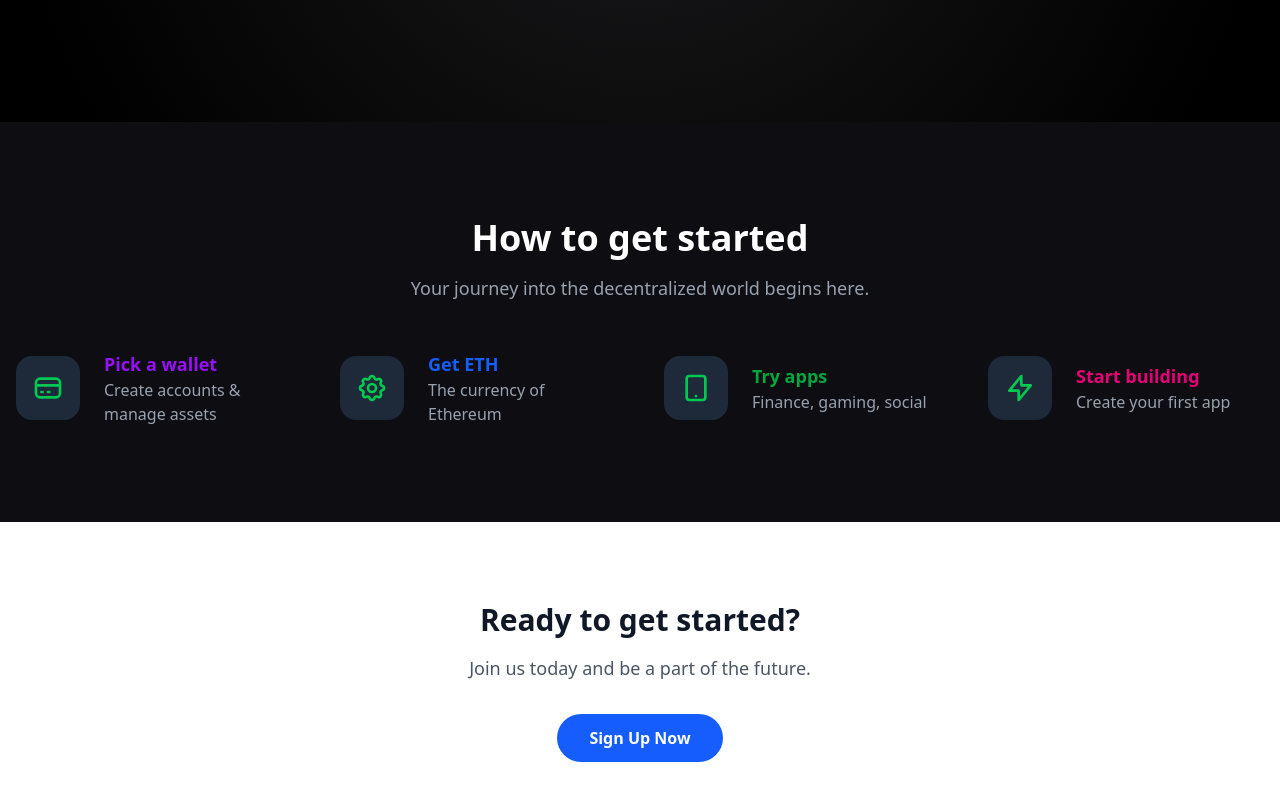
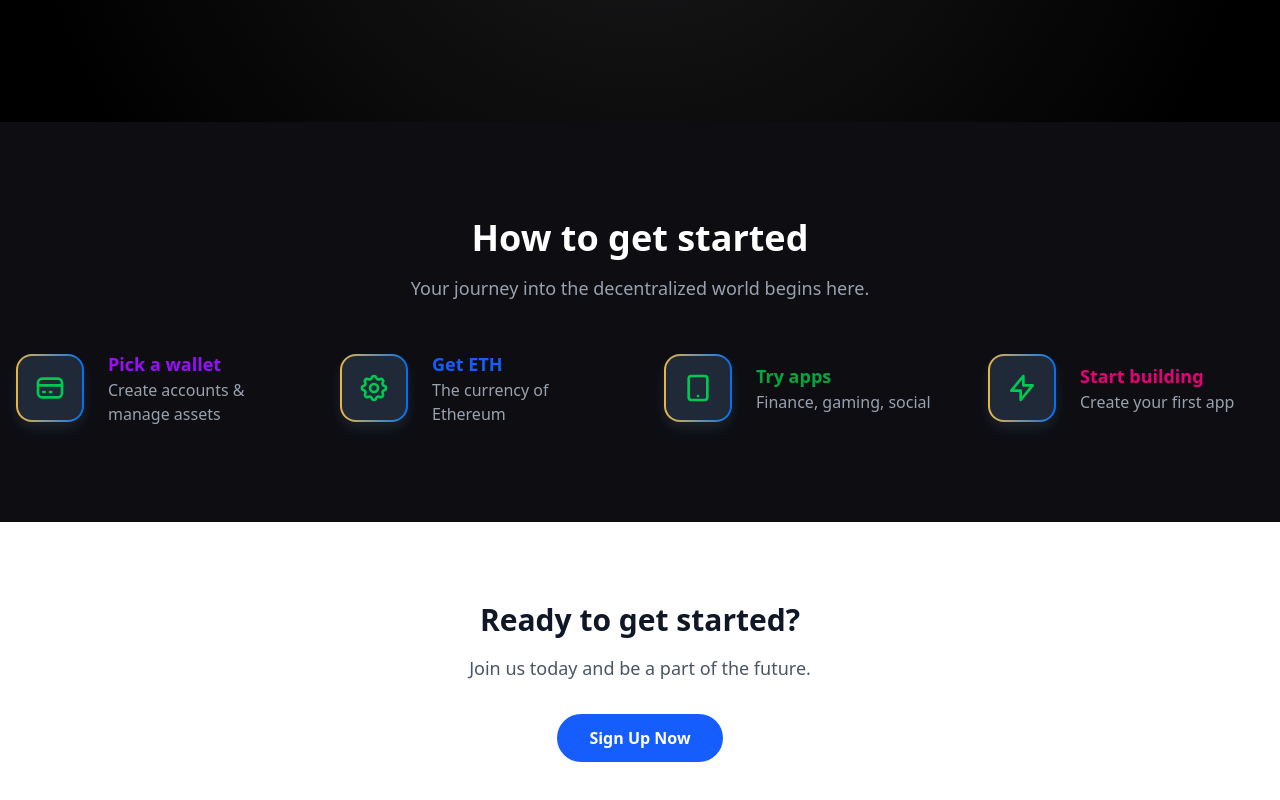
Before and after one commit to tanmayrudra/blesschain-org, a Next.js app: page / in a window 1280 px wide. Shown: the part 1313-2113 px from the top of the page. Built offline with nearby package versions, Linux system fonts and the light colour scheme.

Commit message:
Feat: Add attractive gradient border and shadow to FeatureItem icons.
- Applied a custom gradient border (golden to blue) and a matching shadow to the icon containers within the FeatureItem component, enhancing their visual appeal according to the theme colors.

```diff
--- a/src/components/home/FeaturesSection.js
+++ b/src/components/home/FeaturesSection.js
@@ -23,7 +23,15 @@
   return (
     <div className="flex items-center space-x-6 group">
       <div
-        className="p-4 rounded-2xl transition-shadow duration-200 ease-in-out bg-gray-800"
+        className="p-4 rounded-2xl transition-shadow duration-200 ease-in-out"
+        style={{
+          border: '2px solid transparent',
+          backgroundImage:
+            'linear-gradient(#1f2937, #1f2937), linear-gradient(90deg, #E9B646, #0070F3)',
+          backgroundOrigin: 'padding-box, border-box',
+          backgroundClip: 'padding-box, border-box',
+          boxShadow: '0 8px 20px rgba(0,112,243,0.1), 0 6px 12px rgba(233,182,70,0.08)',
+        }}
       >
         {animatedIcon}
       </div>
```
